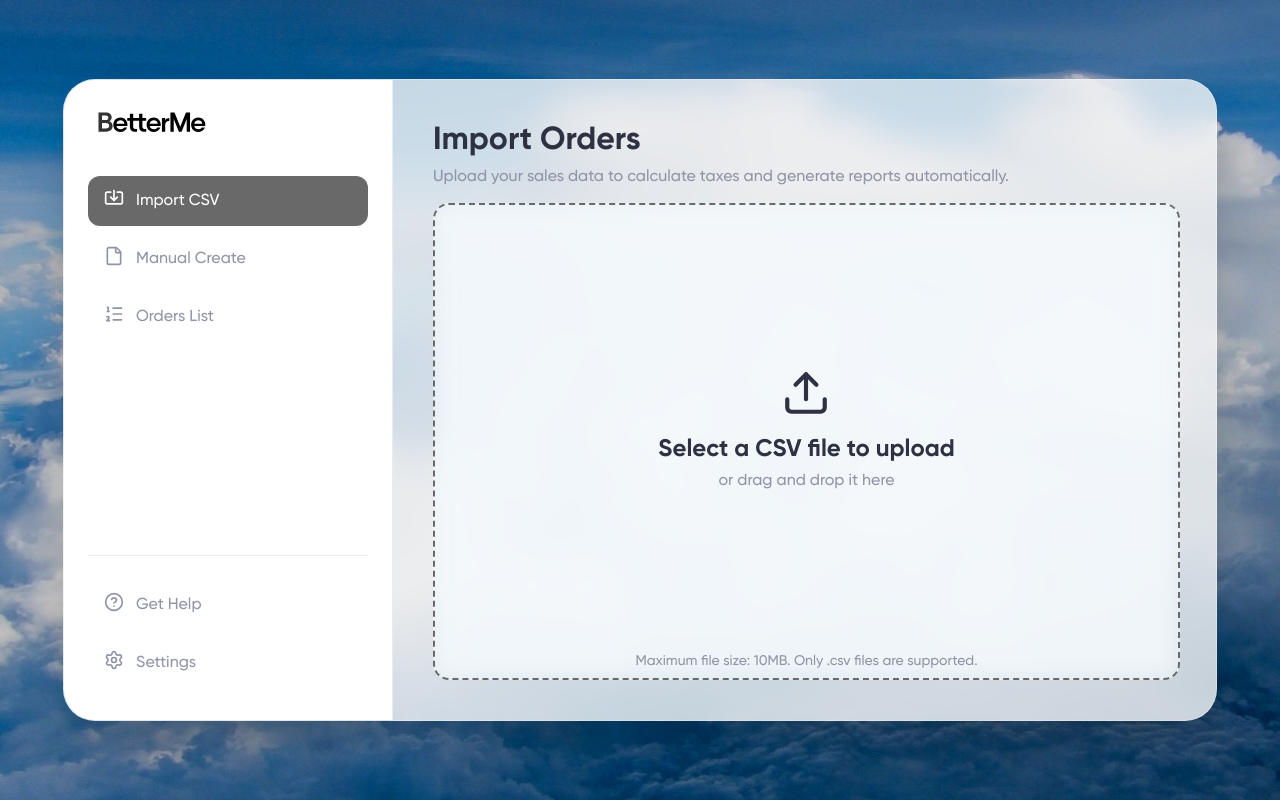
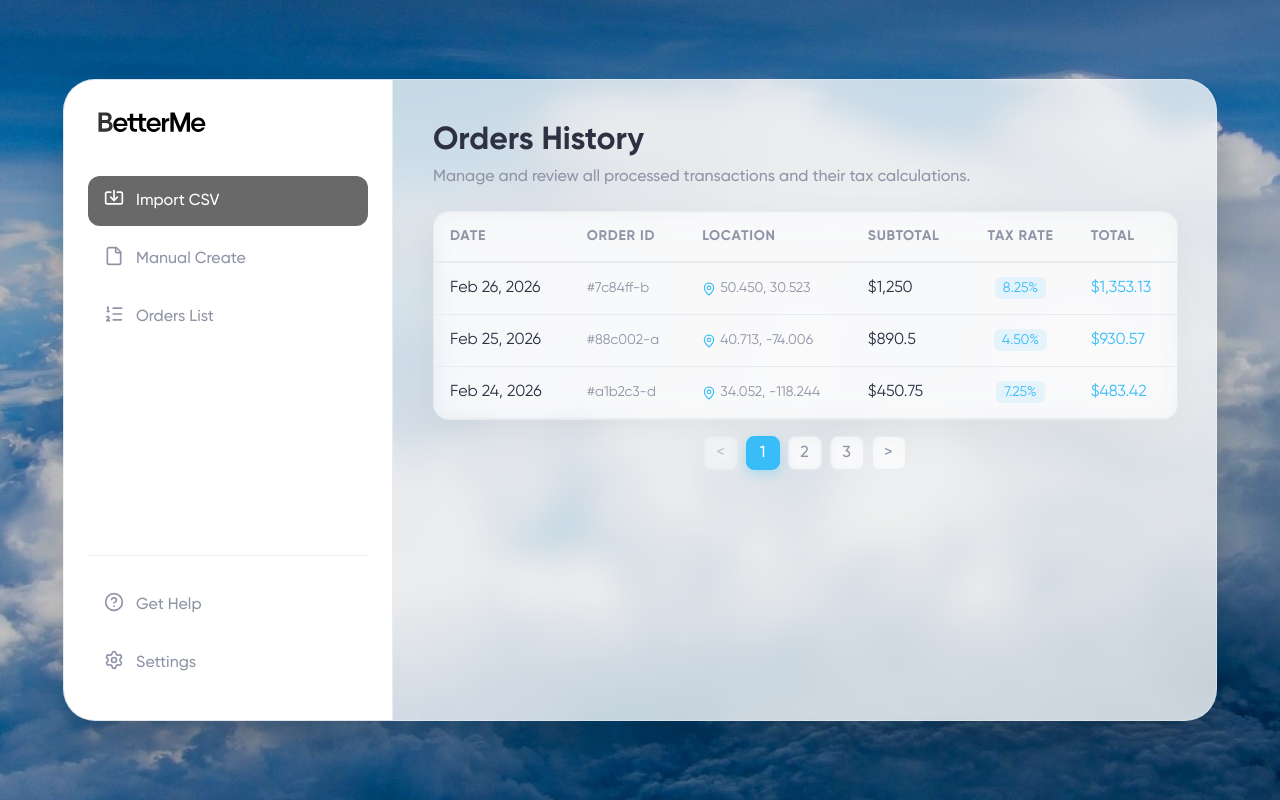
Before and after one commit to IlyaKrasulia/InstantWellnessKitsTaxHelper-App, a React (Vite) app: page / in a window 1280 px wide. Built offline with nearby package versions, Linux system fonts and the light colour scheme.

Commit message:
feat: add orders list screen

```diff
--- a/package.json
+++ b/package.json
@@ -15,6 +15,7 @@
     "progressive-blur": "^1.0.0",
     "react": "^19.2.0",
     "react-dom": "^19.2.0",
+    "react-paginate": "^8.3.0",
     "react-progressive-blur": "^1.0.6",
     "styled-components": "^6.3.11"
   },
--- a/src/main.jsx
+++ b/src/main.jsx
@@ -5,14 +5,15 @@ import { createRoot } from "react-dom/client";
 import "./index.css";
 import { AppLayout } from "./components/AppLayout";
 import { ImportCSVScreen } from "./pages/mainStack/ImportCSV";
+import { OrdersList } from "./pages/mainStack/ordersList";
 
 createRoot(document.getElementById("root")).render(
   <StrictMode>
     <AppLayout
-      title="Import Orders"
-      info="Upload your sales data to calculate taxes and generate reports automatically."
+      title="Orders History"
+      info="Manage and review all processed transactions and their tax calculations."
     >
-      <ImportCSVScreen />
+      <OrdersList />
     </AppLayout>
-  </StrictMode>,
+  </StrictMode>
 );
--- /dev/null
+++ b/src/mock/orders.ts
@@ -0,0 +1,42 @@
+import { OrderListItem } from "@/utils/types";
+
+export const MOCK_ORDERS: OrderListItem[] = [
+  {
+    id: "7c84ff-b2a1-4e81",
+    latitude: 50.4501,
+    longitude: 30.5234,
+    subtotal: 1250.0,
+    timestamp: "2026-02-26T10:30:00Z",
+    composite_tax_rate: 0.0825,
+    tax_amount: 103.13,
+    total_amount: 1353.13,
+    breakdown: null,
+    jurisdictions: [{ type: "State", name: "California", code: "CA" }],
+  },
+  {
+    id: "88c002-a4f2-11ed",
+    latitude: 40.7128,
+    longitude: -74.006,
+    subtotal: 890.5,
+    timestamp: "2026-02-25T14:20:00Z",
+    composite_tax_rate: 0.045,
+    tax_amount: 40.07,
+    total_amount: 930.57,
+    breakdown: null,
+    jurisdictions: [{ type: "City", name: "New York", code: "NYC" }],
+  },
+  {
+    id: "a1b2c3-d4e5-6789",
+    latitude: 34.0522,
+    longitude: -118.2437,
+    subtotal: 450.75,
+    timestamp: "2026-02-24T09:15:00Z",
+    composite_tax_rate: 0.0725,
+    tax_amount: 32.67,
+    total_amount: 483.42,
+    breakdown: null,
+    jurisdictions: [
+      { type: "County", name: "Los Angeles County", code: "LAC" },
+    ],
+  },
+];
--- /dev/null
+++ b/src/pages/mainStack/ordersList/components/Table.tsx
@@ -0,0 +1,227 @@
+import { MOCK_ORDERS } from "@/mock/orders";
+import {
+  BORDER_RADIUS,
+  COLORS,
+  FONT_SIZES,
+  FONTS,
+  SHADOWS,
+  SPACING,
+} from "@/utils/styles";
+import { MapPin } from "lucide-react";
+import { useState } from "react";
+import ReactPaginate from "react-paginate";
+import styled from "styled-components";
+
+const items = [1, 2, 3, 4, 5, 6, 7, 8, 9, 10, 11, 12, 13, 14];
+const ITEMS_PER_PAGE = 5;
+
+export const Table = () => {
+  const [itemOffset, setItemOffset] = useState(0);
+
+  // Simulate fetching items from another resources.
+  // (This could be items from props; or items loaded in a local state
+  // from an API endpoint with useEffect and useState)
+  const endOffset = itemOffset + ITEMS_PER_PAGE;
+  console.log(`Loading items from ${itemOffset} to ${endOffset}`);
+  const currentItems = items.slice(itemOffset, endOffset);
+  const pageCount = Math.ceil(items.length / ITEMS_PER_PAGE);
+
+  // Invoke when user click to request another page.
+  const handlePageClick = (event) => {
+    const newOffset = (event.selected * ITEMS_PER_PAGE) % items.length;
+    console.log(
+      `User requested page number ${event.selected}, which is offset ${newOffset}`,
+    );
+    setItemOffset(newOffset);
+  };
+
+  return (
+    <>
+      <TableContainer>
+        <StyledTable>
+          <thead>
+            <tr>
+              <Th>Date</Th>
+              <Th>Order ID</Th>
+              <Th>Location</Th>
+              <Th>Subtotal</Th>
+              <Th style={{ textAlign: "center" }}>Tax Rate</Th>
+              <Th>Total</Th>
+            </tr>
+          </thead>
+          <tbody>
+            {MOCK_ORDERS.map((order) => (
+              <Tr key={order.id}>
+                <Td>
+                  {new Date(order.timestamp).toLocaleDateString("en-US", {
+                    month: "short",
+                    day: "numeric",
+                    year: "numeric",
+                  })}
+                </Td>
+                <Td>
+                  <MonospaceText>#{order.id.slice(0, 8)}</MonospaceText>
+                </Td>
+                <Td>
+                  <MonospaceText>
+                    <MapPin size={14} color={COLORS.primarySolid} />
+                    {order.latitude.toFixed(3)}, {order.longitude.toFixed(3)}
+                  </MonospaceText>
+                </Td>
+                <Td>
+                  <Amount>${order.subtotal.toLocaleString()}</Amount>
+                </Td>
+                <Td style={{ textAlign: "center" }}>
+                  <TaxBadge>
+                    {(order.composite_tax_rate * 100).toFixed(2)}%
+                  </TaxBadge>
+                </Td>
+                <Td>
+                  <Amount style={{ color: COLORS.primarySolid }}>
+                    ${order.total_amount.toLocaleString()}
+                  </Amount>
+                </Td>
+              </Tr>
+            ))}
+          </tbody>
+        </StyledTable>
+      </TableContainer>
+      <PaginationWrapper>
+        <ReactPaginate
+          breakLabel="..."
+          nextLabel=">"
+          onPageChange={handlePageClick}
+          pageRangeDisplayed={5}
+          pageCount={pageCount}
+          previousLabel="<"
+
+          containerClassName="pagination"
+          pageClassName="page-item"
+          pageLinkClassName="page-link"
+          previousClassName="page-item"
+          previousLinkClassName="page-link"
+          nextClassName="page-item"
+          nextLinkClassName="page-link"
+          breakClassName="page-item"
+          breakLinkClassName="page-link"
+          activeClassName="active"
+          disabledClassName="disabled"
+        />
+      </PaginationWrapper>
+    </>
+  );
+};
+
+const TableContainer = styled.div`
+  width: 100%;
+  overflow-x: auto;
+  background: rgba(255, 255, 255, 0.4);
+  backdrop-filter: blur(12px);
+  border-radius: ${BORDER_RADIUS.medium};
+  border: 1px solid ${COLORS.border};
+  margin-top: ${SPACING.lg};
+  box-shadow: ${SHADOWS.soft};
+`;
+
+const StyledTable = styled.table`
+  width: 100%;
+  border-collapse: collapse;
+  text-align: left;
+`;
+
+const Th = styled.th`
+  padding: ${SPACING.md};
+  font-family: ${FONTS.family};
+  font-size: ${FONT_SIZES.small};
+  text-transform: uppercase;
+  color: ${COLORS.textSecondary};
+  border-bottom: 2px solid ${COLORS.border};
+  letter-spacing: 0.05em;
+`;
+
+const Tr = styled.tr`
+  transition: all 0.2s ease;
+  &:hover {
+    background: ${COLORS.hoverOverlay};
+  }
+`;
+
+const Td = styled.td`
+  padding: ${SPACING.md};
+  font-family: ${FONTS.family};
+  font-size: ${FONT_SIZES.body};
+  color: ${COLORS.textPrimary};
+  border-bottom: 1px solid ${COLORS.border};
+`;
+
+const MonospaceText = styled.span`
+  font-family: ${FONTS.family};
+  font-size: ${FONT_SIZES.small};
+  color: ${COLORS.textSecondary};
+  display: flex;
+  align-items: center;
+  gap: ${SPACING.xs};
+`;
+
+const Amount = styled.span`
+  font-family: ${FONTS.family};
+`;
+
+const TaxBadge = styled.span`
+  background: rgba(56, 189, 248, 0.1);
+  color: ${COLORS.primarySolid};
+  padding: 4px 8px;
+  border-radius: 6px;
+  font-size: ${FONT_SIZES.small};
+`;
+
+const PaginationWrapper = styled.div`
+  .pagination {
+    display: flex;
+    list-style: none;
+    gap: 8px;
+    padding: ${SPACING.md} 0;
+    justify-content: center;
+    font-family: ${FONTS.family};
+  }
+
+  .page-item {
+    cursor: pointer;
+    border-radius: 8px;
+    transition: all 0.2s ease;
+    border: 1px solid ${COLORS.border};
+    background: rgba(255, 255, 255, 0.4);
+    backdrop-filter: blur(4px);
+
+    height: 32px;
+    width: 32px;
+    display: flex;
+    align-items: center;
+    justify-content: center;
+
+    &:hover {
+      background: ${COLORS.hoverOverlay};
+      border-color: ${COLORS.primarySolid};
+    }
+  }
+
+  .page-link {
+    display: block;
+    color: ${COLORS.textSecondary};
+    font-weight: ${FONTS.weight.medium};
+  }
+
+  .active {
+    background: ${COLORS.primarySolid} !important;
+    border-color: ${COLORS.primarySolid};
+    .page-link {
+      color: ${COLORS.white};
+    }
+    box-shadow: 0 4px 12px rgba(56, 189, 248, 0.3);
+  }
+
+  .disabled {
+    opacity: 0.5;
+    cursor: not-allowed;
+  }
+`;
--- /dev/null
+++ b/src/pages/mainStack/ordersList/index.tsx
@@ -0,0 +1,9 @@
+import { Table } from "./components/Table";
+
+export const OrdersList = () => {
+  return (
+    <div>
+      <Table />
+    </div>
+  );
+};
--- /dev/null
+++ b/src/utils/types.ts
@@ -0,0 +1,30 @@
+export interface OrderListItem {
+  id: string; // Guid
+  latitude: number;
+  longitude: number;
+  subtotal: number;
+  timestamp: string; // ISO 8601 string
+  composite_tax_rate: number;
+  tax_amount: number;
+  total_amount: number;
+  breakdown: OrderTaxBreakdownDto | null;
+  jurisdictions: OrderJurisdictionDto[];
+}
+
+export interface OrderJurisdictionDto {
+  type: string; // JurisdictionType enum
+  name: string;
+  code: string | null;
+}
+
+export interface OrderTaxBreakdownDto {
+  state_rate: number;
+  county_rate: number | null;
+  city_rate: number | null;
+  special_rates: SpecialRateDto[];
+}
+
+export interface SpecialRateDto {
+  name: string;
+  rate: number;
+}
```
Also changed, not shown: 1 other file (tests, documents, lock files or other folders).
